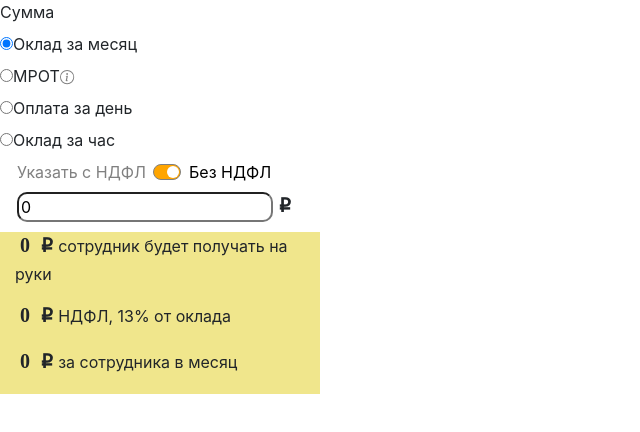
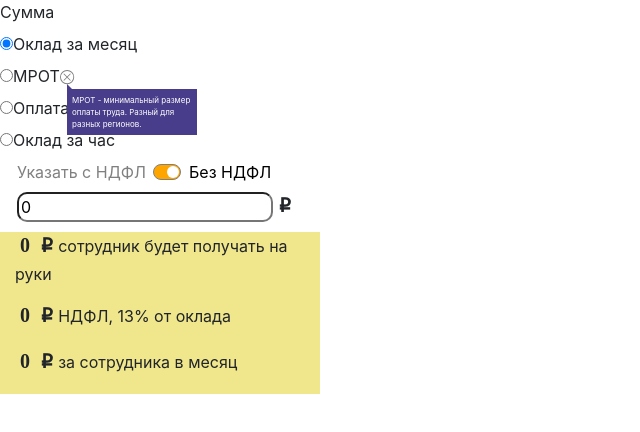
Before and after one commit to lostt1me/calcMoney, a React (Create React App) app: page / in a window 1280 px wide. Both pictures are taken after a click on the icon 67 px from the left and 77 px from the top of the page. Shown: the top 432 px of the page, without its empty margins (0-640 px from the left). Built offline with nearby package versions, Linux system fonts and the light colour scheme.

Commit message:
update tooltip

```diff
--- a/src/Components/PaysForm/tooltip/index.tsx
+++ b/src/Components/PaysForm/tooltip/index.tsx
@@ -7,7 +7,8 @@ export const ToolTip = () => {
     $(function () {
         ($('[data-toggle="tooltip"]') as any).tooltip({
             template: tooltipTemplate,
-            title: 'МРОТ - минимальный размер оплаты труда. Разный для разных регионов.'
+            title: 'МРОТ - минимальный размер оплаты труда. Разный для разных регионов.',
+            trigger: 'hover focus'
         })
     })
     const [activeTooltip, setActiveTooltip] = useState(false);
@@ -27,7 +28,7 @@ export const ToolTip = () => {
     );
 
     const xCricle = (
-        <svg className="bi bi-x-circle" width="1em" height="1em" viewBox="0 0 18 18" fill="grey" xmlns="http://www.w3.org/2000/svg" onMouseLeave={() => onBlurToolTip()}>
+        <svg className="bi bi-x-circle" width="1em" height="1em" viewBox="0 0 18 18" fill="grey" xmlns="http://www.w3.org/2000/svg">
             <path fillRule="evenodd" d="M8 15A7 7 0 108 1a7 7 0 000 14zm0 1A8 8 0 108 0a8 8 0 000 16z" clipRule="evenodd"/>
             <path fillRule="evenodd" d="M11.854 4.146a.5.5 0 010 .708l-7 7a.5.5 0 01-.708-.708l7-7a.5.5 0 01.708 0z" clipRule="evenodd"/>
             <path fillRule="evenodd" d="M4.146 4.146a.5.5 0 000 .708l7 7a.5.5 0 00.708-.708l-7-7a.5.5 0 00-.708 0z" clipRule="evenodd"/>
@@ -35,7 +36,7 @@ export const ToolTip = () => {
     );
 
     return (
-        <div data-toggle="tooltip" data-placement="bottom">
+        <div data-toggle="tooltip" data-placement="bottom" tabIndex={0} onBlur={() => onBlurToolTip()} className="tooltipButton">
             {activeTooltip? xCricle : infoCircle}
         </div>
     )
--- a/src/Components/PaysForm/tooltip/style.scss
+++ b/src/Components/PaysForm/tooltip/style.scss
@@ -3,3 +3,34 @@
         fill: #9370DB;
     }
 }
+
+.tooltip {
+    font-size: 0.5rem;
+    &.show {
+        opacity: 1;
+    }
+    .arrow {
+        padding: 0px;
+        &::before {
+            top: -12px;
+            bottom: -7px;
+            left: -1px;
+            border: 6px solid transparent; border-bottom: 6px solid #483D8B; border-left: 6px solid #483D8B;
+        }
+    }
+}
+
+.tooltip-inner {
+    position: absolute;
+    text-align: left;
+    width: 130px;
+    top: -7px;
+    left: -1px;
+    padding: 5px 5px;
+    background-color:#483D8B;
+    border-radius: 0;
+}
+
+.tooltipButton {
+    outline: none;
+}
```
